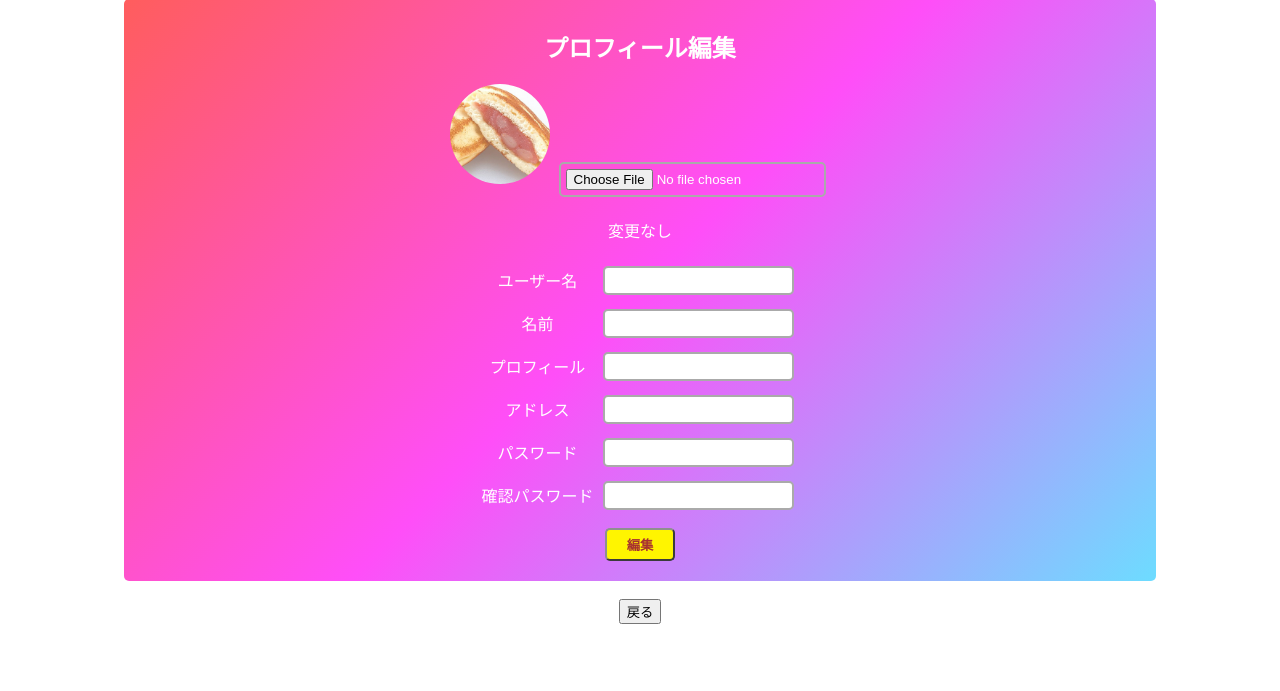
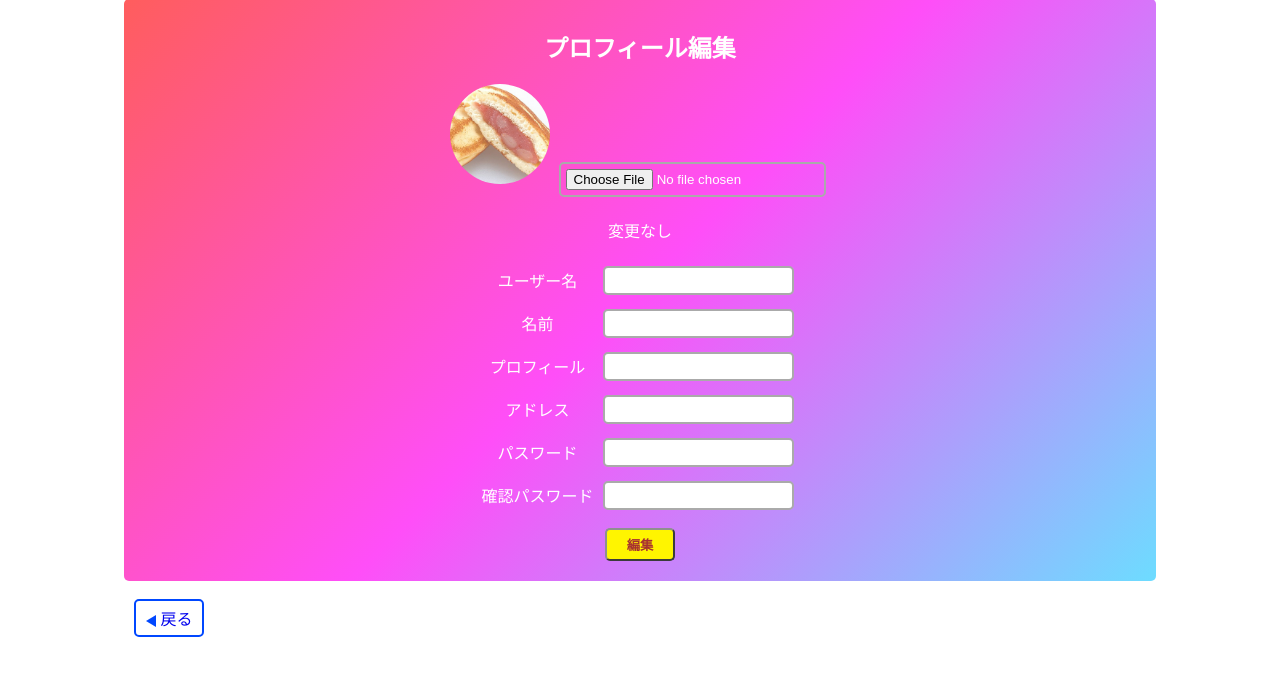
Before and after one commit to sachi1048/Syumitter, a PHP site: page /myprofile-edit in a window 1280 px wide. Shown: the part 79-770 px from the top of the page. Run offline with PHP 8.4, Linux system fonts and the light colour scheme.

Commit message:
◀戻るボタン

```diff
--- a/USER/CSS/main.css
+++ b/USER/CSS/main.css
@@ -85,3 +85,42 @@ input[type="file"]{
     height: 40px;
     padding: 0 15% 0 15%;
 }
+
+/* 「プロフィール編集」ボタン */
+.btn-profile{
+    display: inline-block;
+    padding: 4px 10px;
+    text-decoration: none;
+    background-color: #d9d9d9;
+    color: #000000;
+    border-radius: 8px;
+    margin-bottom: 20px;
+    font-weight: bold;
+}
+
+
+/* 「◀戻る」ボタン */
+.btn-mdr{
+    display: inline-block;
+    padding: 5px 10px;
+    text-decoration: none;
+    /* background-color: none; */
+    border: solid 2px #0047FF;
+    border-radius: 5px;
+    float: left;
+    margin-left: 10%;
+}
+/* 「◀」の部分 */
+.dli-caret-left {
+    display: inline-block;
+    vertical-align: middle;
+    color: #0047FF;
+    line-height: 1;
+    width: 0;
+    height: 0;
+    border-style: solid;
+    border-color: transparent;
+    border-width: 0.375em 0.64952em;
+    border-right-color: currentColor;
+    border-left: 0;
+  }
--- a/USER/myprofile-edit.php
+++ b/USER/myprofile-edit.php
@@ -59,6 +59,9 @@
         </form>
     </div>
     <br>
-    <button>戻る</button>
+    <a href="myprofile.php" class="btn-mdr">
+        <span class="dli-caret-left"></span>
+            戻る
+    </a>
 </body>
 </html>
--- a/USER/myprofile.php
+++ b/USER/myprofile.php
@@ -74,6 +74,7 @@
     echo '<div class="profile">';
     echo '<p>', $profile, '</p>';
     echo '</div>';
+    echo '<a href="myprofile-edit" class="btn-profile">プロフィール編集</a>';
 
 ?>
     <form action="myprofile-edit.php" method="POST">
```
